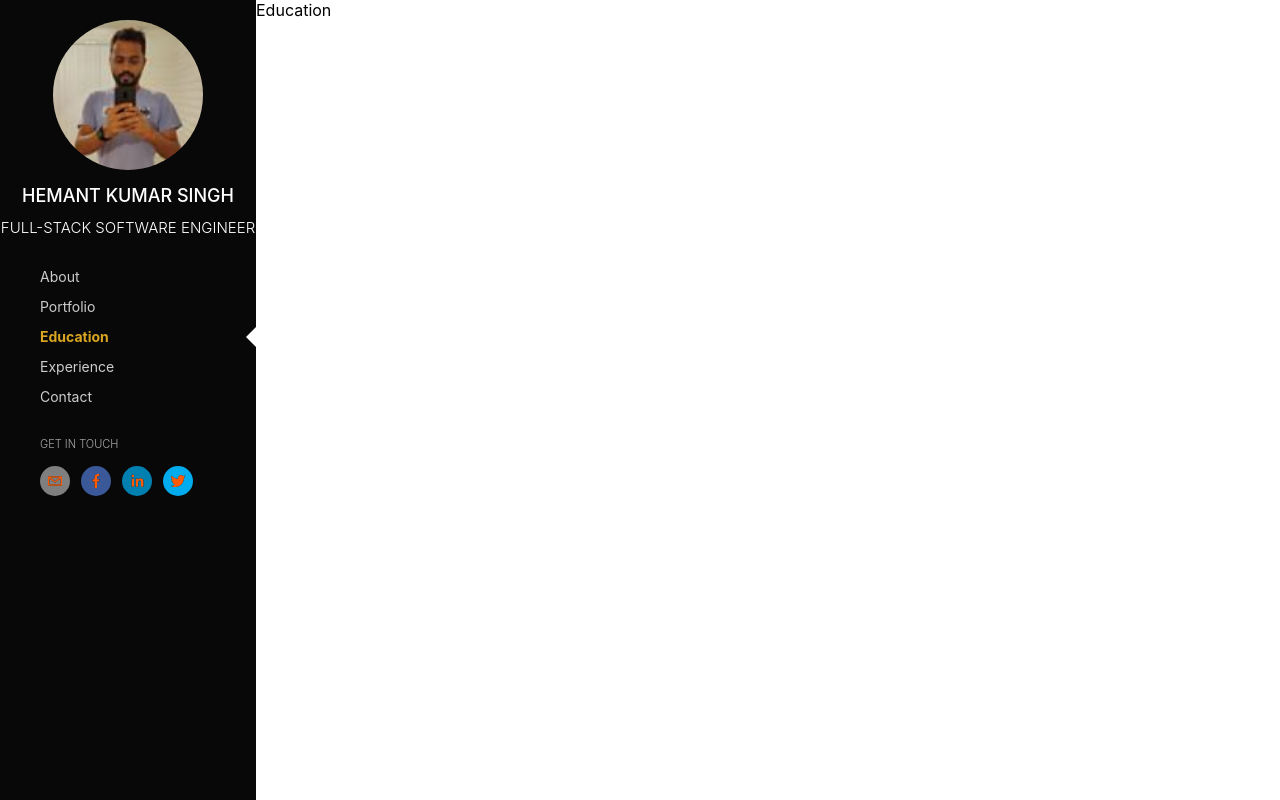
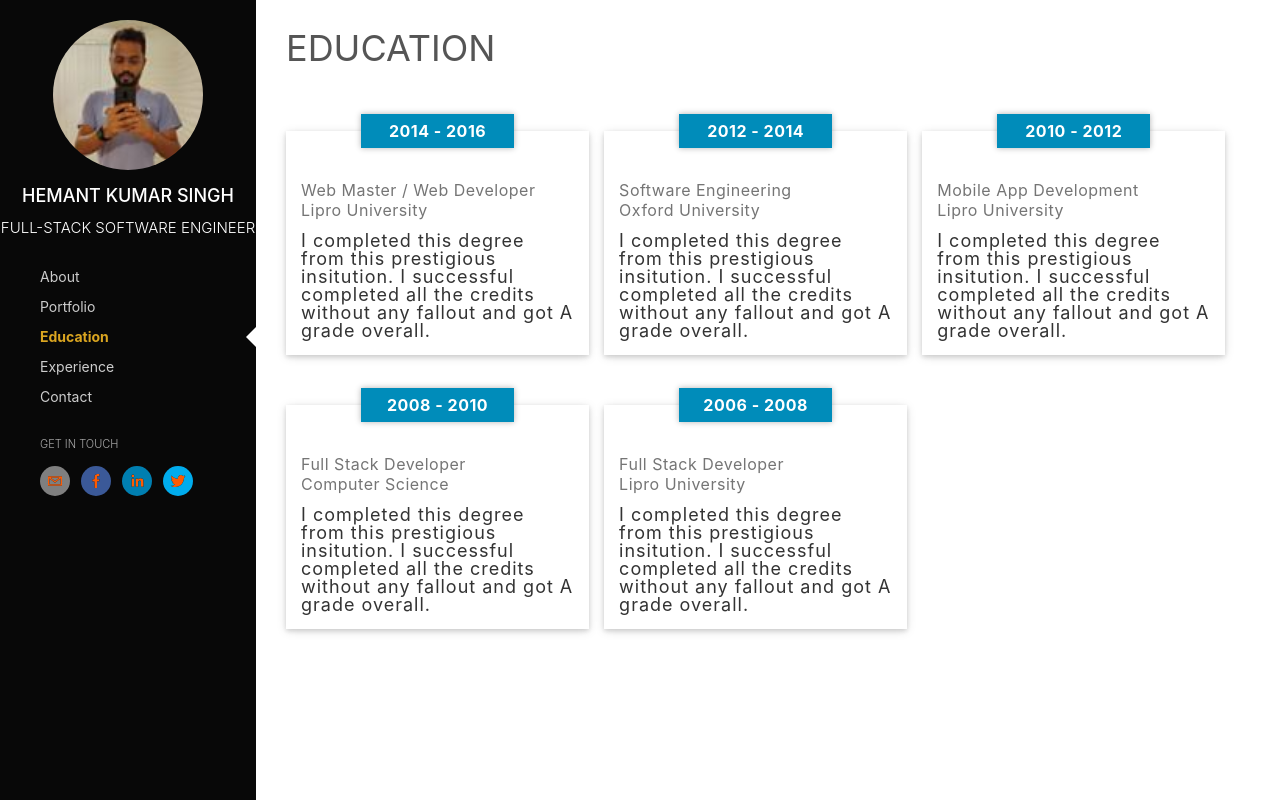
Before and after one commit to Muniyan/portfolio, a React (Create React App) app: page /education in a window 1280 px wide. Built offline with nearby package versions, Linux system fonts and the light colour scheme.

Commit message:
fav icon and title changes

```diff
--- a/public/index.html
+++ b/public/index.html
@@ -24,7 +24,7 @@
       work correctly both with client-side routing and a non-root public URL.
       Learn how to configure a non-root public URL by running `npm run build`.
     -->
-    <title>React App</title>
+    <title></title>
   </head>
   <body>
     <noscript>You need to enable JavaScript to run this app.</noscript>
--- a/src/App.css
+++ b/src/App.css
@@ -507,3 +507,67 @@
 .notFound-inner-li {
   list-style: none;
 }
+
+.education-section {
+  width: 100%;
+  padding: 50px 0;
+  display: inline-block;
+  box-sizing: border-box;
+}
+
+.education-parent {
+  width: 33%;
+  float: left;
+  min-height: 1px;
+  padding-right: 15px;
+  position: relative;
+  box-sizing: border-box;
+}
+
+.education-table {
+  padding: 15px;
+  display: table;
+  margin-bottom: 50px;
+  box-shadow: 0 2px 5px 0 rgba(0,0,0,0.15), 0 2px 10px 0 rgba(0,0,0,0.11);
+}
+
+.education-row {
+  display: table-row;
+}
+
+.education-cell {
+  display: table-cell;
+}
+
+.education-degree,
+.education-location {
+  padding: 0;
+  margin: 5px 0;
+  color: #757575;
+  letter-spacing: .5px;
+}
+
+.education-content {
+  display: block;
+  font-size: 18px;
+  margin-top: 12px;
+  line-height: 18px;
+  letter-spacing: 1px;
+}
+
+.education-year {
+  text-align: center;
+}
+
+.education-year h3{
+  top: -32px;
+  color: #fff;
+  font-size: 16px;
+  margin: 0px 60px;
+  padding: 7px 10px;
+  text-align: center;
+  position: relative;
+  letter-spacing: 0.5px;
+  background-color: #008cba;
+  box-shadow: 0 0 6px rgba(0,0,0,.3);
+}
--- a/src/App.js
+++ b/src/App.js
@@ -13,7 +13,7 @@ class App extends Component {
 
   renderRedirect = () => {
     let search = window.location.search;
-    if(search.indexOf("?p=") != -1) {
+    if(search.indexOf("?p=") !== -1) {
       let url = window.location.pathname + window.location.search.slice(3);
       return <Redirect to={url} />
     }
--- a/src/component/about.js
+++ b/src/component/about.js
@@ -4,6 +4,10 @@ import aboutData from '../data/about.json';
 import resumePdf from '../pdf/hemant_Resume.pdf';
 
 class About extends Component {
+
+    componentDidMount = () => {
+        window.document.title = aboutData.title;
+    }
 
     render() {
         return (
--- a/src/component/contact.js
+++ b/src/component/contact.js
@@ -2,6 +2,10 @@ import React, { Component } from 'react';
 import contactData from '../data/contact.json';
 
 class Contact extends Component {
+
+    componentDidMount = () => {
+        window.document.title = contactData.title;
+    }
 
     render() {
         return (
@@ -14,7 +18,7 @@ class Contact extends Component {
                         return (
                             <div className="contact-row">
                                 <div className="contact-label">{p.key}</div>
-                                {p.network == "email" ?
+                                {p.network === "email" ?
                                     <a className="contact-value" href={p.url}>{p.value}</a>
                                     : <a className="contact-value" href={p.url} rel="noopener noreferrer" target="_blank">{p.value}</a>
                                 }
--- a/src/component/education.js
+++ b/src/component/education.js
@@ -1,11 +1,50 @@
 import React, { Component } from 'react';
+import educationData from '../data/education.json';
 
 class Education extends Component {
 
+    componentDidMount = () => {
+        window.document.title = educationData.title;
+    }
+
     render() {
         return (
-            <div>
-                Education
+            <div className="about-inner">
+                <div className="about-parent">
+                    <div className="about-title">{educationData.title}</div>
+
+                    <div className="education-section">
+                        {educationData.data.map(function (p) {
+                            return (
+                                <div className="education-parent">
+                                    <div className="education-table">
+
+                                        <div className="education-year">
+                                            <h3>{p.year}</h3>
+                                        </div>
+
+                                        <div className="education-row">
+                                            <div className="education-cell">
+                                                <i className="fas fa-book-open"></i>
+                                                <span className="education-degree">{p.degree}</span>
+                                            </div>
+                                        </div>
+                                        <div className="education-row">
+                                            <div className="education-cell">
+                                                <span className="education-location">{p.location}</span>
+                                            </div>
+                                        </div>
+                                        <div className="education-row">
+                                            <div className="education-cell">
+                                                <span className="education-content">{p.content}</span>
+                                            </div>
+                                        </div>
+                                    </div>
+                                </div>
+                            )
+                        })}
+                    </div>
+                </div>
             </div>
         );
     }
--- a/src/component/experience.js
+++ b/src/component/experience.js
@@ -1,6 +1,11 @@
 import React, { Component } from 'react';
+import experienceData from '../data/experience.json';
 
 class Experience extends Component {
+
+    componentDidMount = () => {
+        window.document.title = experienceData.title;
+    }
 
     render() {
         return (
--- a/src/component/notFound.js
+++ b/src/component/notFound.js
@@ -2,6 +2,10 @@ import React, { Component } from 'react';
 import { Link } from 'react-router-dom';
 
 class NotFound extends Component {
+
+    componentDidMount = () => {
+        window.document.title = "404";
+    }
 
     render() {
         return (
--- a/src/component/portfolio.js
+++ b/src/component/portfolio.js
@@ -2,6 +2,11 @@ import React, { Component } from 'react';
 import portfolioData from '../data/portfolio.json';
 
 class Portfolio extends Component {
+
+    componentDidMount = () => {
+        window.document.title = portfolioData.title;
+    }
+
     render() {
         function createMarkup(description) {
             return {__html: description};
--- a/src/component/sidebar.js
+++ b/src/component/sidebar.js
@@ -11,7 +11,7 @@ class Sidebar extends Component {
             <div className="sidebar-parent">
                 <a href="/" className="sidebar-user-url">
                     <div className="sidebar-user-photo">
-                        <img src={logo} />
+                        <img alt="Hemant" src={logo} />
                     </div>
                     <div className="sidebar-user-content">
                         <h1 className="sidebar-user-name">Hemant Kumar Singh</h1>
@@ -36,7 +36,7 @@ class Sidebar extends Component {
                     <div className="sidebar-content">
                         {contactData.profile.map(function (p) {
                             return (
-                                p.network == "email" ?
+                                p.network === "email" ?
                                     <a href={p.url} className="sidebar-button">
                                         <SocialIcon className="sidebar-icon" network={p.network} fgColor="#ff5a01" style={{ height: 30, width: 30 }} />
                                     </a>
--- /dev/null
+++ b/src/data/education.json
@@ -0,0 +1,35 @@
+{
+    "title": "Education",
+    "data": [
+        {
+            "year": "2014 - 2016",
+            "degree": "Web Master / Web Developer",
+            "location": "Lipro University",
+            "content": "I completed this degree from this prestigious insitution. I successful completed all the credits without any fallout and got A grade overall."
+        },
+        {
+            "year": "2012 - 2014",
+            "degree": "Software Engineering",
+            "location": "Oxford University",
+            "content": "I completed this degree from this prestigious insitution. I successful completed all the credits without any fallout and got A grade overall."
+        },
+        {
+            "year": "2010 - 2012",
+            "degree": "Mobile App Development",
+            "location": "Lipro University",
+            "content": "I completed this degree from this prestigious insitution. I successful completed all the credits without any fallout and got A grade overall."
+        },
+        {
+            "year": "2008 - 2010",
+            "degree": "Full Stack Developer",
+            "location": "Computer Science",
+            "content": "I completed this degree from this prestigious insitution. I successful completed all the credits without any fallout and got A grade overall."
+        },
+        {
+            "year": "2006 - 2008",
+            "degree": "Full Stack Developer",
+            "location": "Lipro University",
+            "content": "I completed this degree from this prestigious insitution. I successful completed all the credits without any fallout and got A grade overall."
+        }
+    ]
+}
--- /dev/null
+++ b/src/data/experience.json
@@ -0,0 +1,3 @@
+{
+    "title": "Experience"
+}
```
Also changed, not shown: 1 other file (tests, documents, lock files or other folders).
